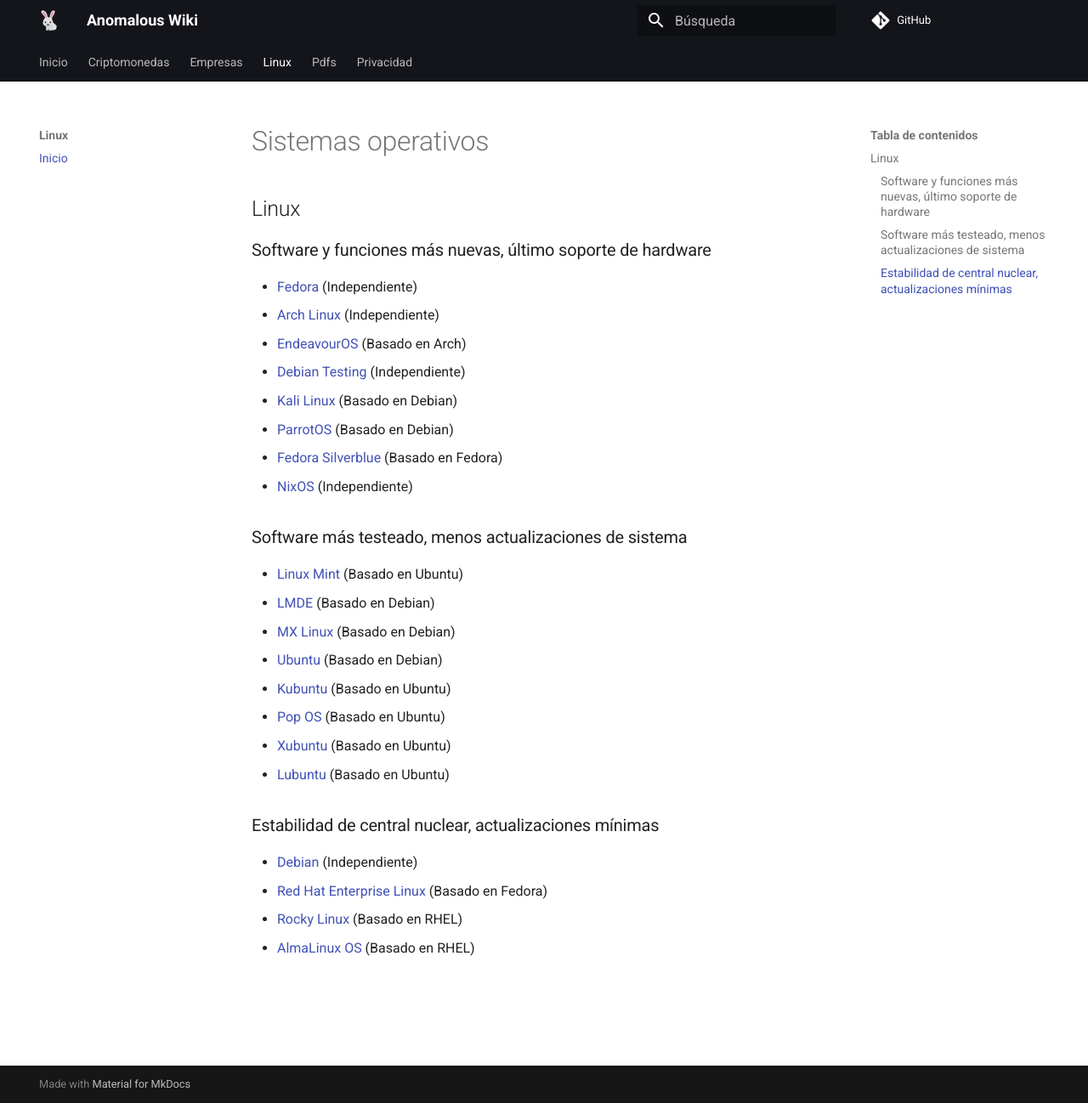
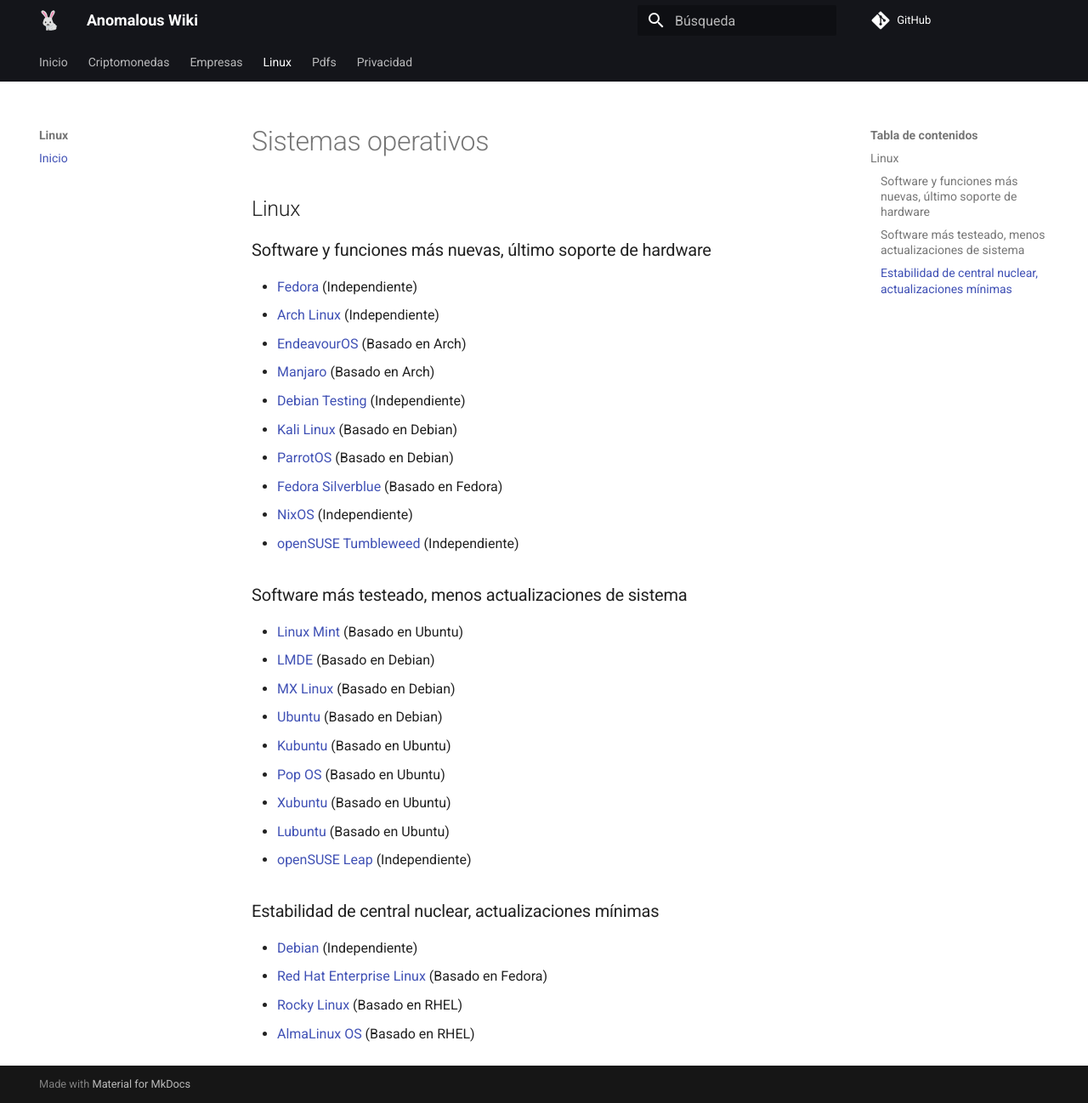
Before and after one commit to anomalouscode/wiki, an MkDocs documentation site: the page built from docs/linux/index.md, in a window 1280 px wide and 1298 px high. Shown: the whole window at 85% size. Built offline with MkDocs 1.6.1 and Material for MkDocs 9.7.7, drawn with Linux system fonts in a browser that asks for light colours; comment, search, counter and statistics services are not loaded.

Commit message:
Update index.md

```diff
--- a/docs/linux/index.md
+++ b/docs/linux/index.md
@@ -11,11 +11,13 @@
 - [Fedora](https://getfedora.org/) (Independiente)
 - [Arch Linux](https://www.archlinux.org/) (Independiente)
 - [EndeavourOS](https://endeavouros.com/) (Basado en Arch)
+- [Manjaro](https://manjaro.org/) (Basado en Arch)
 - [Debian Testing](https://cdimage.debian.org/images/unofficial/non-free/images-including-firmware/weekly-live-builds/amd64/iso-hybrid/) (Independiente)
 - [Kali Linux](https://www.kali.org/) (Basado en Debian)
 - [ParrotOS](https://www.parrotsec.org/) (Basado en Debian)
 - [Fedora Silverblue](https://silverblue.fedoraproject.org/) (Basado en Fedora)
 - [NixOS](https://nixos.org/) (Independiente)
+- [openSUSE Tumbleweed](https://www.opensuse.org/#Tumbleweed) (Independiente)
 
 ### Software más testeado, menos actualizaciones de sistema
 
@@ -27,6 +29,7 @@
 - [Pop OS](https://pop.system76.com/) (Basado en Ubuntu)
 - [Xubuntu](https://xubuntu.org/) (Basado en Ubuntu)
 - [Lubuntu](https://lubuntu.me/) (Basado en Ubuntu)
+- [openSUSE Leap](https://www.opensuse.org/#Leap) (Independiente)
 
 ### Estabilidad de central nuclear, actualizaciones mínimas
 
```
